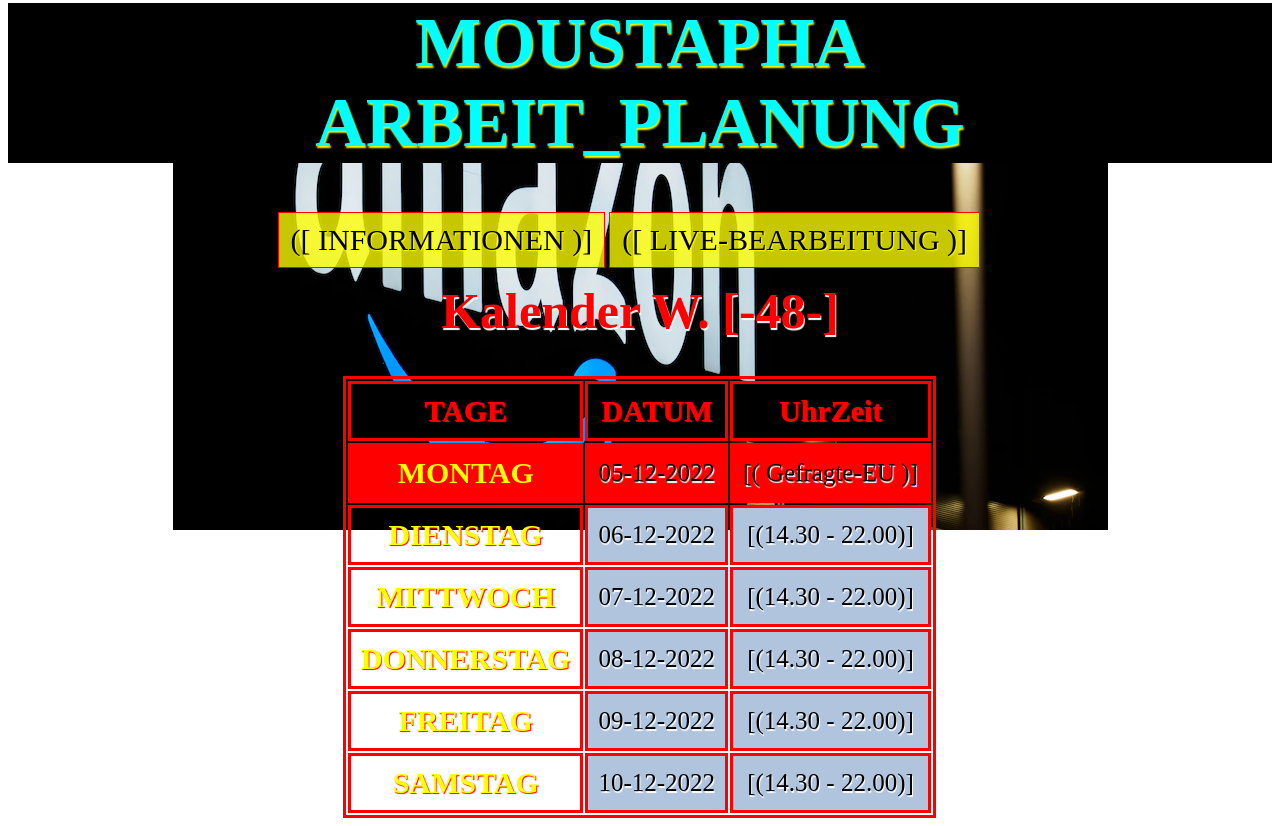
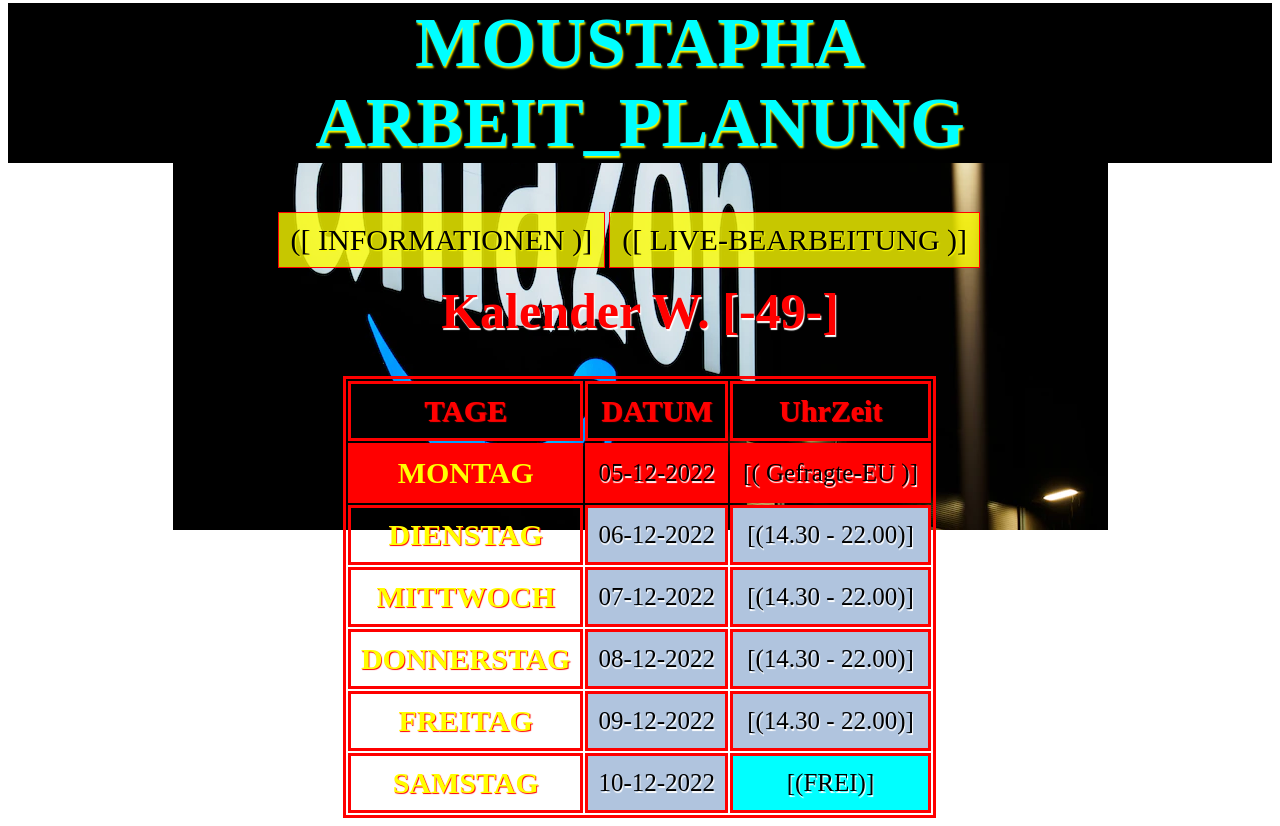
Before and after one commit to mscode49/amz, a plain HTML site: page index.html in a window 1280 px wide. Shown: the part 292-1118 px from the top of the page. Drawn offline with Linux system fonts and the light colour scheme.

Commit message:
Update index.html
frei update

```diff
--- a/index.html
+++ b/index.html
@@ -28,7 +28,7 @@
 	</div>
     <br><br><br>
 <br>
-    <b class="b0"> Kalender W. [-48-] </b>
+    <b class="b0"> Kalender W. [-49-] </b>
     <br><br><br>
 
 		<div>
@@ -66,7 +66,7 @@
 				<tr>
 					<th>SAMSTAG</th>
 					<td>10-12-2022</td>
-					<td>[(14.30 - 22.00)]</td>
+					<td class="frei">[(FREI)]</td>
 				</tr>
 
 			</table>
```
